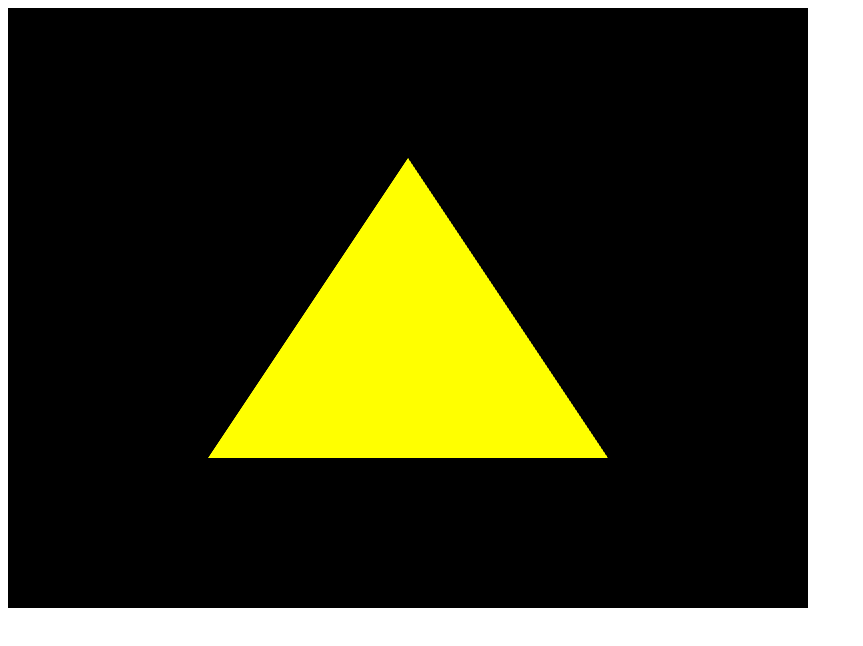
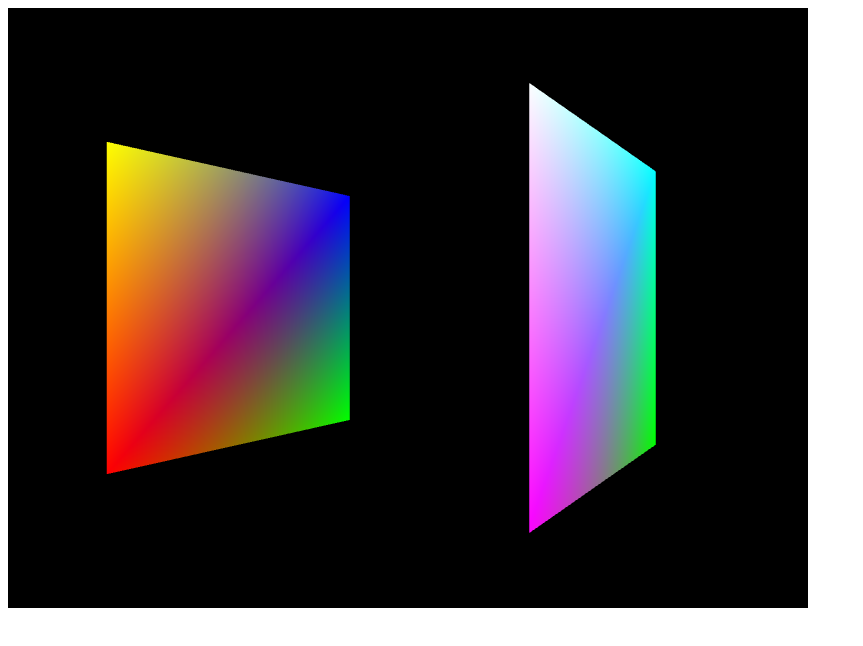
Before and after one commit to Viniciu-Z/Trabalho-Final-CG, a plain HTML site: page index.html in a window 1280 px wide. Shown: the whole page, without its empty margins (0-863 px from the left). Drawn offline with Linux system fonts and the light colour scheme.

Commit message:
adicionado arquivo cenario

```diff
--- a/Utils.js
+++ b/Utils.js
@@ -4,7 +4,6 @@ export function getGL(canvas)
 
     if(gl)
         return gl;
-
     gl = canvas.getContext("experimental-webgl");
 
     if(gl)
--- /dev/null
+++ b/cenario.js
@@ -0,0 +1,50 @@
+export function criarCenario(gl, prog, df)
+{
+    const vertices = new Float32Array([
+
+        // Frente
+        -0.5, -0.5, 0.5, 1,0,0,1,
+         0.5, -0.5, 0.5, 0,1,0,1,
+         0.5,  0.5, 0.5, 0,0,1,1,
+
+        -0.5, -0.5, 0.5, 1,0,0,1,
+         0.5,  0.5, 0.5, 0,0,1,1,
+        -0.5,  0.5, 0.5, 1,1,0,1,
+
+        // Fundo
+        -0.5, -0.5,-0.5, 1,0,1,1,
+         0.5,  0.5,-0.5, 0,1,1,1,
+         0.5, -0.5,-0.5, 0,1,0,1,
+
+        -0.5, -0.5,-0.5, 1,0,1,1,
+        -0.5,  0.5,-0.5, 1,1,1,1,
+         0.5,  0.5,-0.5, 0,1,1,1
+    ]);
+
+    const buffer = gl.createBuffer();
+
+    gl.bindBuffer(gl.ARRAY_BUFFER, buffer);
+
+    gl.bufferData(gl.ARRAY_BUFFER, vertices, gl.STATIC_DRAW);
+
+    // POSITION
+    const position = gl.getAttribLocation(prog, "position");
+
+    gl.enableVertexAttribArray(position);
+
+    gl.vertexAttribPointer(position, 3, gl.FLOAT, false, 7 * 4, 0);
+
+    // COLOR
+    const color = gl.getAttribLocation(prog, "color");
+
+    gl.enableVertexAttribArray(color);
+
+    gl.vertexAttribPointer(color, 4, gl.FLOAT, false, 7 * 4, 3 * 4);
+
+    // DF
+    const dfPtr =gl.getUniformLocation(prog, "df");
+
+    gl.uniform1f(dfPtr, df);
+
+    return {quantidadeVertices: 12};
+}
--- a/index.html
+++ b/index.html
@@ -1,31 +1,54 @@
 <!DOCTYPE html>
-<html lang="pt-br">
+<html lang="pt-BR">
+
 <head>
 <meta charset="UTF-8">
 <title>Passeio Virtual 3D</title>
 
+<!-- Vertex Shader -->
 <script id="vertex-shader" type="notjs">
+
 attribute vec3 position;
+attribute vec4 color;
+
+uniform mat4 transf;
+uniform float df;
+
+varying vec4 v_color;
 
 void main()
 {
-        gl_Position = vec4(position, 1.0);
+    v_color = color;
+
+    gl_Position = transf * vec4(position, 1.0);
+
+    gl_Position.w = 1.0 + gl_Position.z / df;
 }
+
 </script>
 
+<!-- Fragment Shader -->
 <script id="frag-shader" type="notjs">
+
 precision mediump float;
+
+varying vec4 v_color;
 
 void main()
 {
-        gl_FragColor = vec4(1.0, 1.0, 0.0, 1.0);
+    gl_FragColor = v_color;
 }
+
 </script>
+
 </head>
 
 <body>
 
-    <canvas id="glcanvas1" width="800" height="600"></canvas>
+<canvas id="glcanvas1"
+        width="800"
+        height="600">
+</canvas>
 
 <script type="module" src="main.js"></script>
 
--- a/main.js
+++ b/main.js
@@ -1,52 +1,84 @@
 import {getGL, createShader, createProgram} from "./utils.js";
+import {criarCenario} from "./cenario.js";
+
+let gl;
+let prog;
+
+let angle = 0;
+let df = 2.0;
+
+let cenario;
 
 function init()
 {
     const canvas = document.getElementById("glcanvas1");
-    const gl = getGL(canvas);
 
-    if(!gl)
+    gl = getGL(canvas);
+
+    if (!gl)
         return;
 
-
+    // SHADERS
     const vertexSource = document.getElementById("vertex-shader").text;
     const fragmentSource = document.getElementById("frag-shader").text;
 
     const vertexShader = createShader(gl, gl.VERTEX_SHADER, vertexSource);
-    const fragmentShader = createShader(gl, gl.FRAGMENT_SHADER, fragmentSource);
+    const fragmentShader = createShader(gl, gl.FRAGMENT_SHADER,fragmentSource);
+    prog = createProgram(gl, vertexShader, fragmentShader);
 
-    const program = createProgram(gl, vertexShader, fragmentShader);
+    gl.useProgram(prog);
 
-    gl.useProgram(program);
-
-
-    // TRIÂNGULO
-    const vertices = new Float32Array([
-            -0.5, -0.5, 0.0,
-             0.5, -0.5, 0.0,
-             0.0,  0.5, 0.0
-        ]);
-
-    const buffer = gl.createBuffer();
-
-    gl.bindBuffer(gl.ARRAY_BUFFER, buffer);
-
-    gl.bufferData(gl.ARRAY_BUFFER, vertices, gl.STATIC_DRAW);
-
-    const position = gl.getAttribLocation(program, "position");
-
-    gl.enableVertexAttribArray(position);
-
-    gl.vertexAttribPointer(position, 3, gl.FLOAT, false, 0, 0);
-
-    // DESENHO
+    // WEBGL
     gl.viewport(0, 0, canvas.width, canvas.height);
 
-    gl.clearColor(0.0, 0.0, 0.0, 1.0);
+    gl.clearColor(0, 0, 0, 1);
 
-    gl.clear(gl.COLOR_BUFFER_BIT);
+    gl.enable(gl.DEPTH_TEST);
 
-    gl.drawArrays(gl.TRIANGLES, 0, 3);
+    // CENÁRIO
+    cenario = criarCenario(gl, prog, df);
+
+    requestAnimationFrame(draw);
+}
+
+function draw()
+{
+    const rad = angle * Math.PI / 180;
+
+    const matrizRotacao = [
+
+        Math.cos(rad),
+        0,
+        -Math.sin(rad),
+        0,
+
+        0,
+        1,
+        0,
+        0,
+
+        Math.sin(rad),
+        0,
+        Math.cos(rad),
+        0,
+
+        0,
+        0,
+        0,
+        1
+    ];
+
+    const transf = gl.getUniformLocation(prog, "transf");
+
+    gl.uniformMatrix4fv(transf, false, matrizRotacao);
+
+    gl.clear(gl.COLOR_BUFFER_BIT | gl.DEPTH_BUFFER_BIT);
+
+    gl.drawArrays(gl.TRIANGLES, 0, cenario.quantidadeVertices);
+
+    angle++;
+
+    requestAnimationFrame(draw);
 }
 
 window.onload = init;
```
Lines whose indentation alone changed are shown as unchanged.
